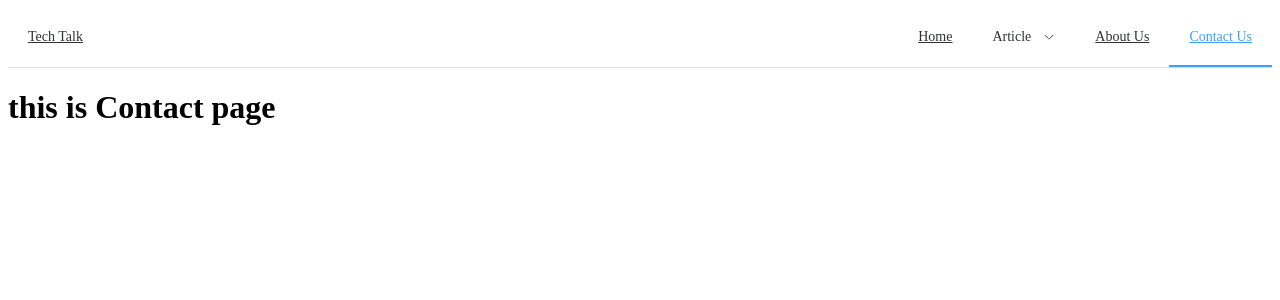
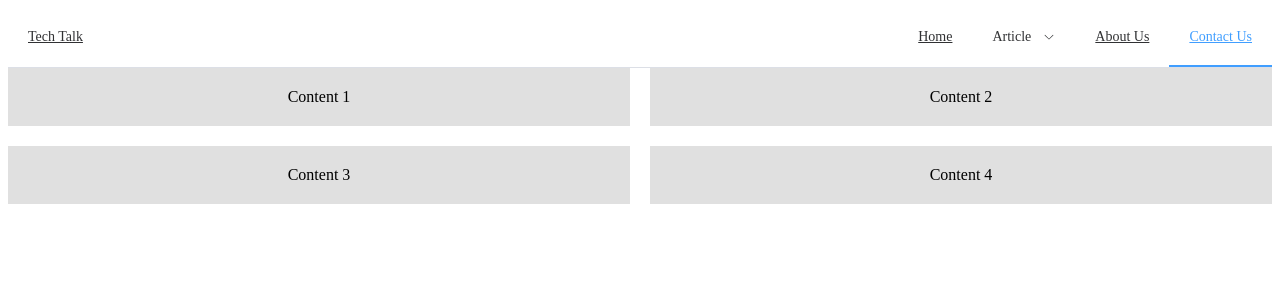
Before and after one commit to HabibRehman499/techBlog, a Vue app: page / in a window 1280 px wide. Both pictures are taken after a click on the item "Contact Us". Shown: the top 300 px of the page. Built offline with nearby package versions, Linux system fonts and the light colour scheme.

Commit message:
Header Image added

```diff
--- a/src/views/ContactView.vue
+++ b/src/views/ContactView.vue
@@ -1,6 +1,23 @@
 <template>
-    <div >
+  <div class="container">
+    <div class="box">Content 1</div>
+    <div class="box">Content 2</div>
+    <div class="box">Content 3</div>
+    <div class="box">Content 4</div>
 
-      <h1>this is Contact page</h1>
-    </div>
-  </template>
+  </div>
+</template>
+
+<style>
+.container {
+  display: grid;
+  grid-template-columns: repeat(auto-fit, minmax(500px, 1fr));
+  grid-gap: 20px;
+}
+
+.box {
+  background-color: #e0e0e0;
+  padding: 20px;
+  text-align: center;
+}
+</style>
--- a/src/views/HomeView.vue
+++ b/src/views/HomeView.vue
@@ -1,6 +1,36 @@
 <template>
-  <div >
+  <div class="container">
+    <div class="header">
+    </div>
 
-    <h1>this is home page</h1>
+
   </div>
 </template>
+
+<style>
+.container {
+  display: grid;
+  grid-template-columns: repeat(auto-fit, minmax(700px, 1fr));
+  grid-gap: 20px;
+}
+
+.header {
+
+  background: url('../assets/header.png') no-repeat;
+  padding: 20px;
+  width: 97.4%;
+display: flex;
+justify-content: center;
+align-items: center;
+min-height: 300px;
+  text-align: center;
+  background-position: 50% 50%!important;
+  background-size: cover;
+}
+.headerVideo{
+width: 100%;
+
+/* height: 50vh; */
+
+}
+</style>
```
Also changed, not shown: 1 other file (tests, documents, lock files or other folders).
